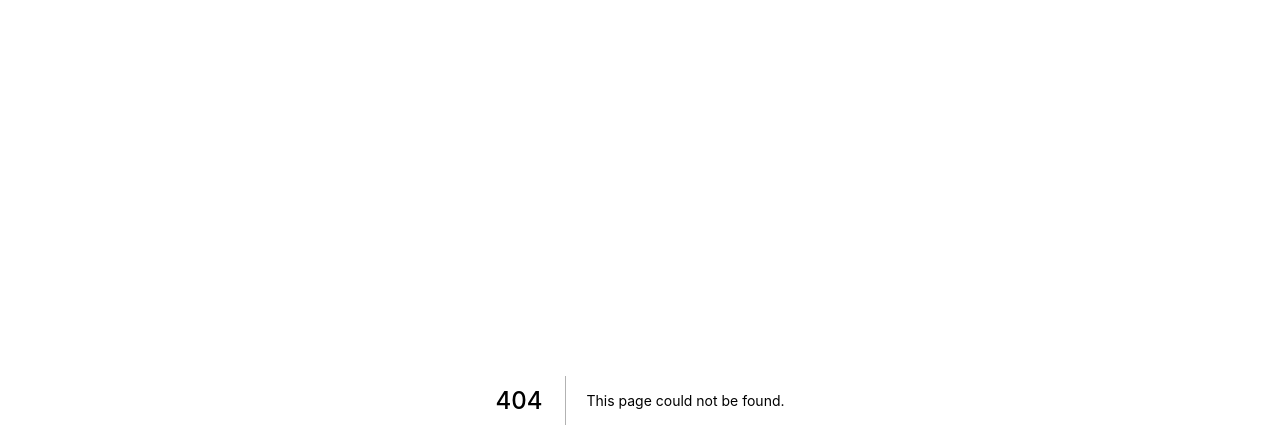
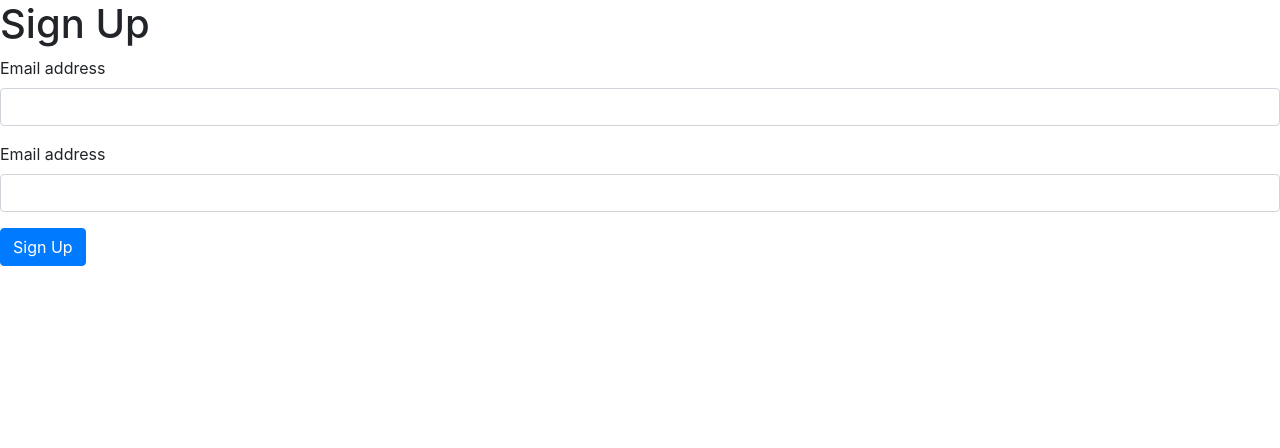
Before and after one commit to dangchinh25/ticket-micro, a Next.js app in the folder client/: page /auth/signup in a window 1280 px wide. Before the commit this address had no page. Shown: the top 448 px of the page. Built offline with nearby package versions, Linux system fonts and the light colour scheme.

Commit message:
Lecture202 basic sign up form

```diff
--- /dev/null
+++ b/client/pages/auth/signup.js
@@ -0,0 +1,16 @@
+export default () => {
+	return (
+		<form>
+			<h1>Sign Up</h1>
+			<div className='form-group'>
+				<label>Email address</label>
+				<input className='form-control' />
+			</div>
+			<div className='form-group'>
+				<label>Email address</label>
+				<input type='password' className='form-control' />
+			</div>
+			<button className='btn btn-primary'>Sign Up</button>
+		</form>
+	);
+};
```
